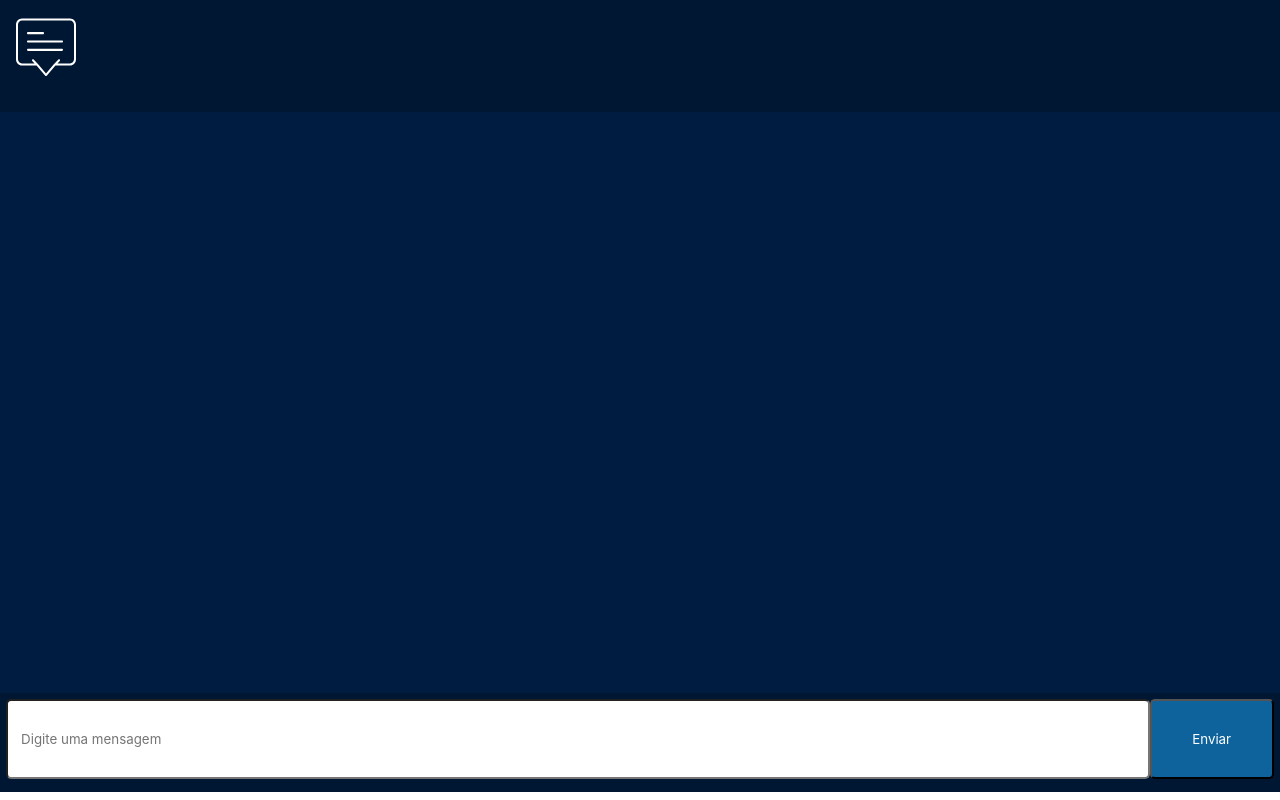
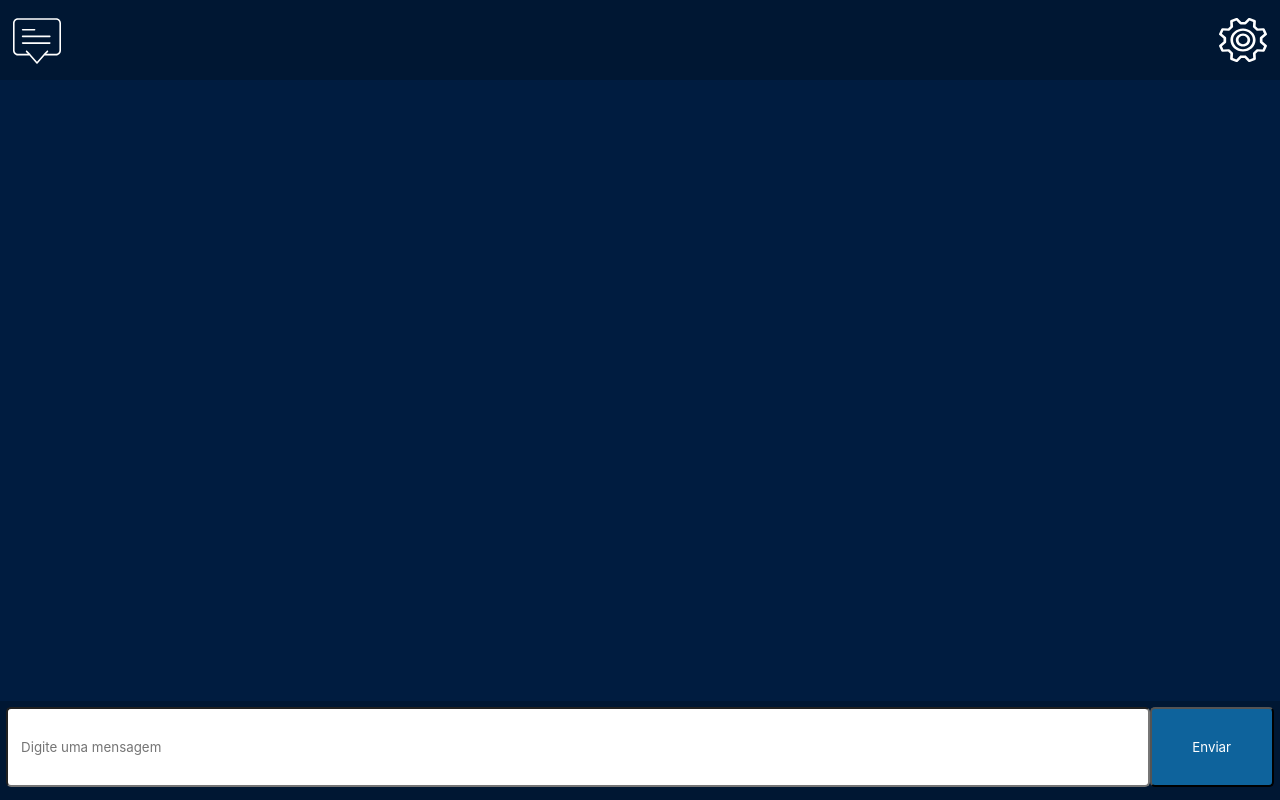
Before and after one commit to matheustkaczyk/web-chat-react, a React (Vite) app: page / in a window 1280 px wide. Built offline with nearby package versions, Linux system fonts and the light colour scheme; no server answers.

Commit message:
feat: adicionando imagem de gear, renderizando no header, colocando header display flex

```diff
--- a/src/components/Header/index.tsx
+++ b/src/components/Header/index.tsx
@@ -1,9 +1,11 @@
 import chatSvg from '../../images/chat.svg';
+import gearSvg from '../../images/gear.svg';
 
 const Header = () => {
   return(
     <header>
       <img src={chatSvg} alt="Chat icon" />
+      <img src={gearSvg} alt="Gear icon" />
     </header>
   )
 }
--- a/src/index.scss
+++ b/src/index.scss
@@ -12,14 +12,22 @@ header {
   background-color: #001733;
   color: white;
   height: 10vh;
-  padding: 1rem;
+  width: auto;
+  display: flex;
+  justify-content: space-between;
+
+  img {
+    width:3rem;
+    margin: 1%;
+    cursor: pointer;
+  }
 }
 
 main {
   display: flex;
   flex-direction: column;
   justify-content: space-between;
-  height: 85vh;
+  height: 90vh;
   background-color: #001C40;
 
   ul {
```
Also changed, not shown: src/images/gear.svg (added).
